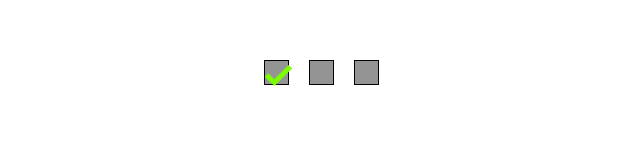
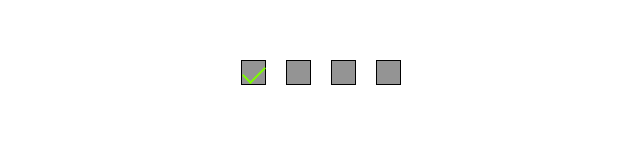
Before and after one commit to V1codin/JS-Lesson, a plain HTML site: page index.html in a window 1280 px wide. Both pictures are taken after a click on the element 595 px from the left and 72 px from the top of the page. Shown: the whole page, without its empty margins (319-959 px from the left). Drawn offline with Linux system fonts and the light colour scheme.

Commit message:
change the way

```diff
--- a/index.html
+++ b/index.html
@@ -12,6 +12,7 @@
       <div class="checkbox"></div>
       <div class="checkbox"></div>
       <div class="checkbox"></div>
+      <div class="checkbox"></div>
     </div>
   </body>
 </html>
--- a/main.js
+++ b/main.js
@@ -7,17 +7,11 @@ controls.checkbox.forEach(
 );
 
 function init() {
-  var leftPart = document.createElement("div");
-  var rightPart = document.createElement("div");
   if (!this.check) {
+    this.classList.add("turnedOn");
     this.check = true;
-    leftPart.className = "left-part";
-    checkbox = this.appendChild(leftPart);
-
-    checkbox = this.appendChild(rightPart);
-    rightPart.className = "right-part";
   } else {
-    this.innerHTML = null;
+    this.classList.remove("turnedOn");
     this.check = false;
   }
 }
--- a/style.css
+++ b/style.css
@@ -18,22 +18,15 @@
   border: 0.2px solid;
   background-color: #949494;
 }
-.left-part {
-  top: 14.6px;
+
+.turnedOn::after {
   position: absolute;
-  display: inline-block;
+  content: "";
+  left: 6px;
+  top: 0px;
   width: 10px;
-  height: 5px;
-  background-color: lawngreen;
+  height: 20px;
+  border: solid lawngreen;
+  border-width: 0 2px 2px 0;
   transform: rotate(45deg);
 }
-.right-part {
-  left: 4px;
-  top: 12px;
-  position: absolute;
-  display: inline-block;
-  width: 25px;
-  height: 5px;
-  background-color: lawngreen;
-  transform: rotate(135deg);
-}
```
